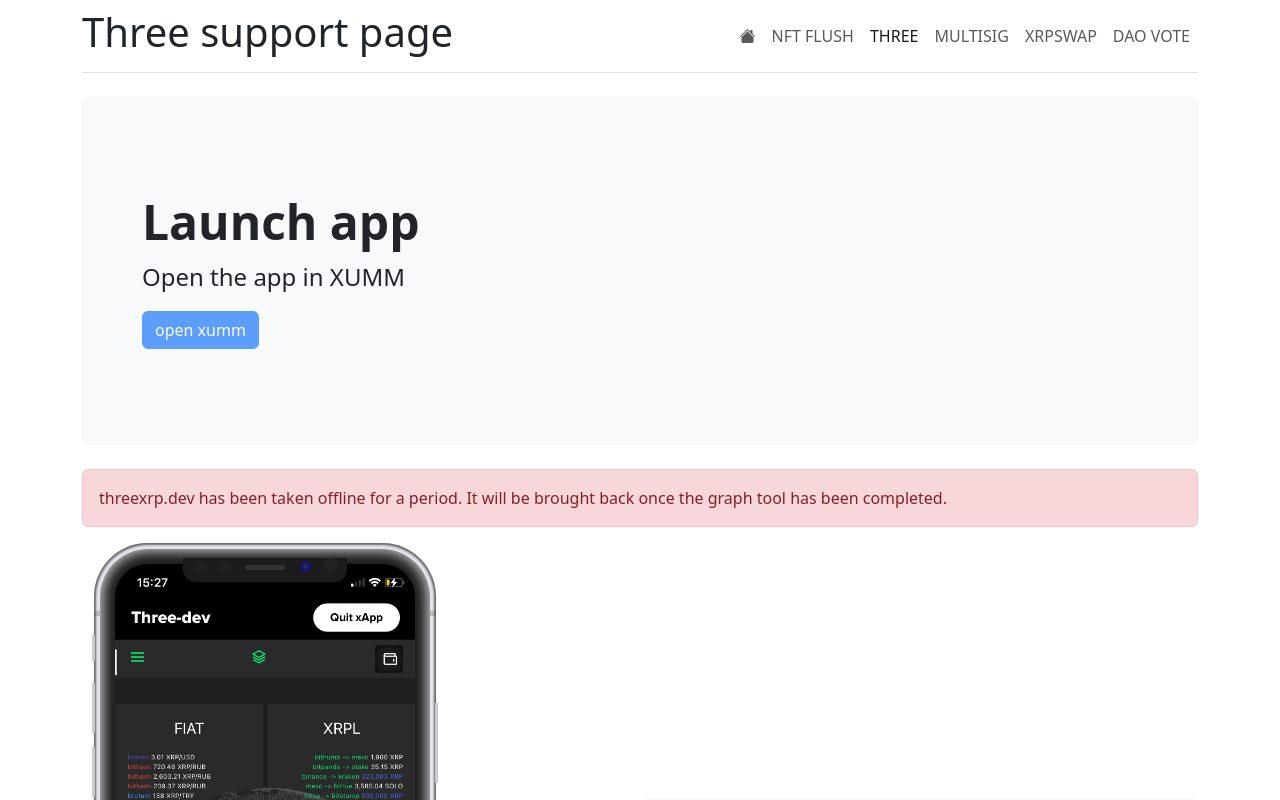
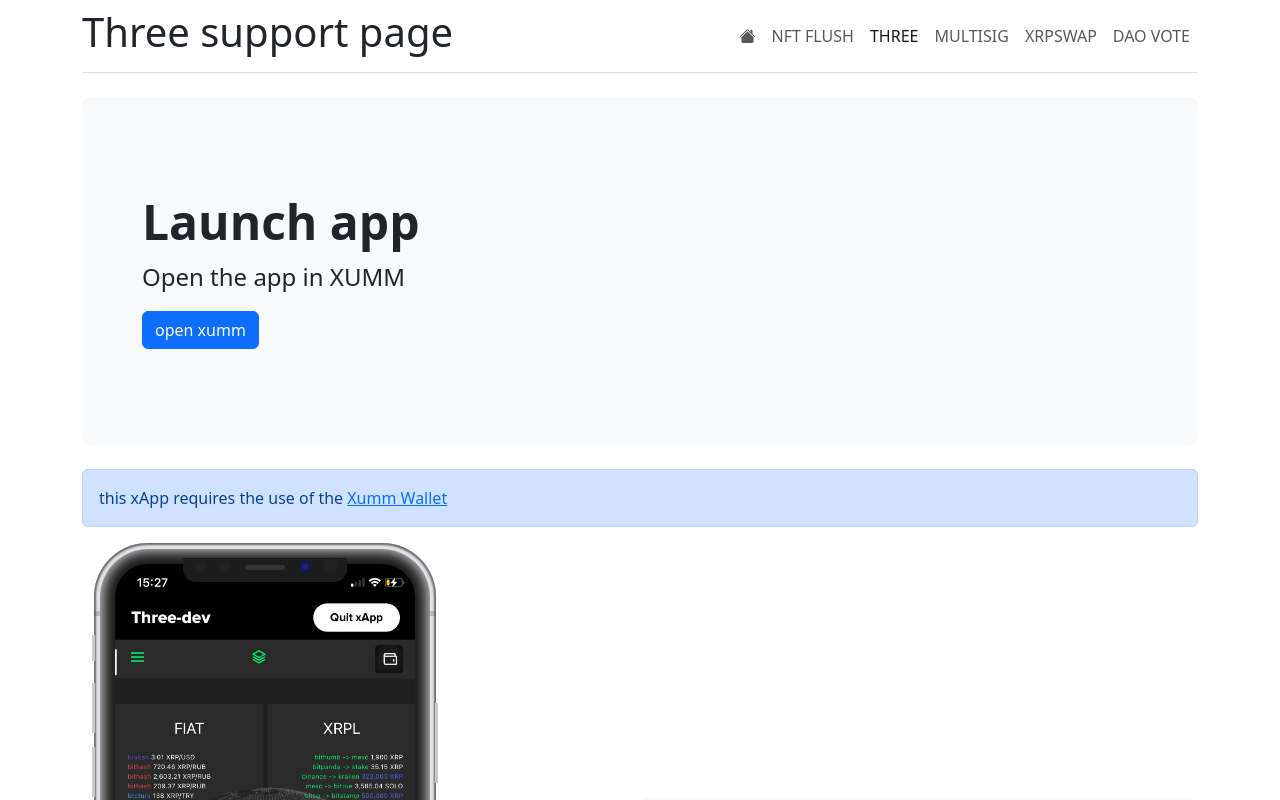
Before and after one commit to lathanbritz/three-help-center, a Vue app: page /three in a window 1280 px wide. Shown: the top 800 px of the page. Built offline with nearby package versions, Linux system fonts and the light colour scheme.

Commit message:
Update Three.vue
Three live

```diff
--- a/src/views/Three.vue
+++ b/src/views/Three.vue
@@ -3,23 +3,23 @@
         <div class="container-fluid py-5">
             <h1 class="display-5 fw-bold">Launch app</h1>
             <p class="col-md-8 fs-4">Open the app in XUMM</p>
-            <a class="btn btn-primary disabled" href="https://xumm.app/detect/xapp:lathan.xapp" target="_bank">open xumm</a>
+            <a class="btn btn-primary" href="https://xumm.app/detect/xapp:lathan.xapp" target="_bank">open xumm</a>
         </div>
     </div>
-    <div class="row justify-content-md-center">
+    <!-- div class="row justify-content-md-center">
         <div class="messages">
             <div class="alert alert-danger" role="alert">
                 threexrp.dev has been taken offline for a period. It will be brought back once the graph tool has been completed.
             </div>
         </div>
-    </div>
-    <!-- <div class="row justify-content-md-center">
+    </div -->
+    <div class="row justify-content-md-center">
         <div class="messages">
             <div class="alert alert-primary" role="alert">
                 this xApp requires the use of the <a href="https://xumm.app" target="_blank">Xumm Wallet</a>
             </div>
         </div>
-    </div> -->
+    </div>
     <div class="container">
         <div class="row mb-5">
             <div class="col-12 col-md-6 mb-3 mb-md-0">
```
